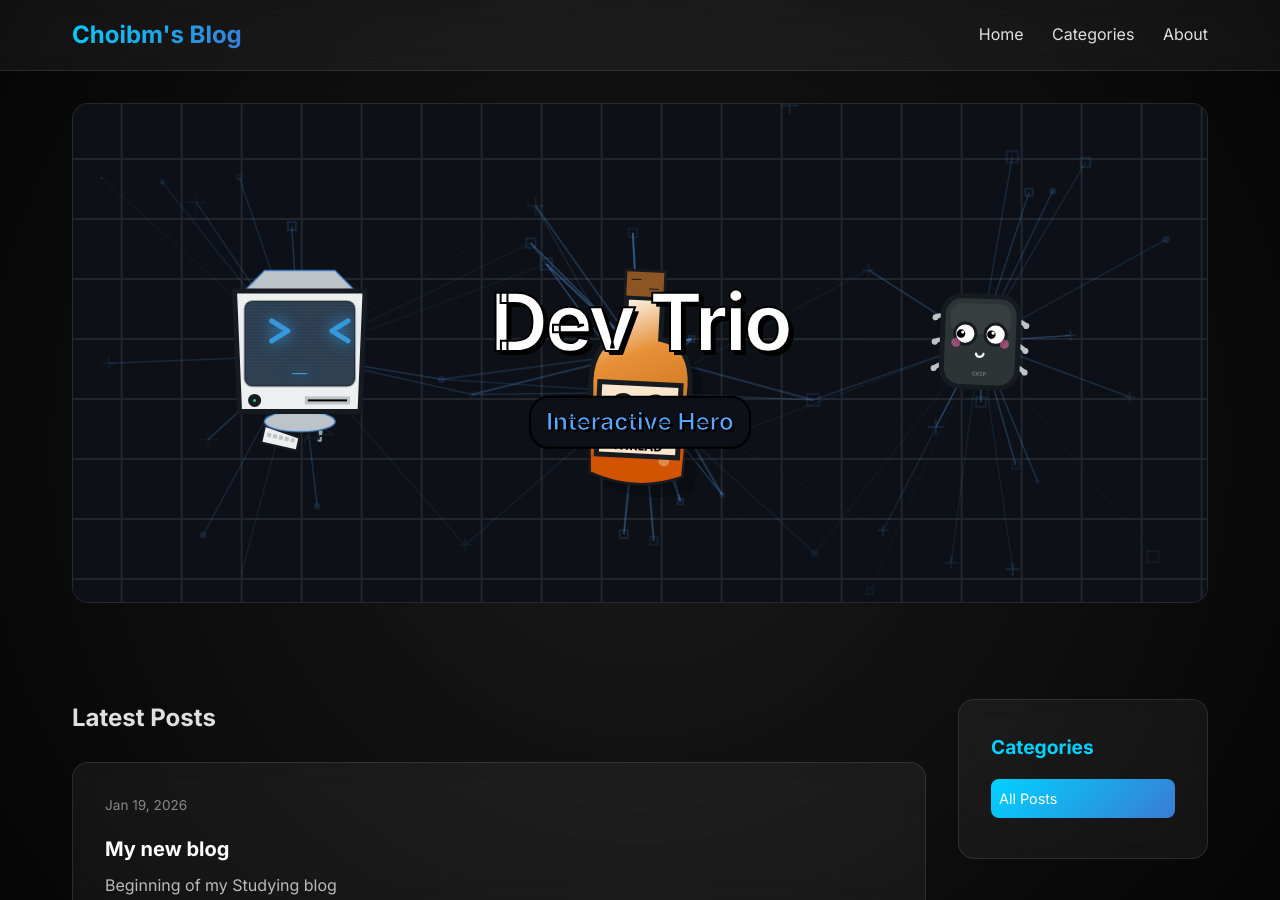
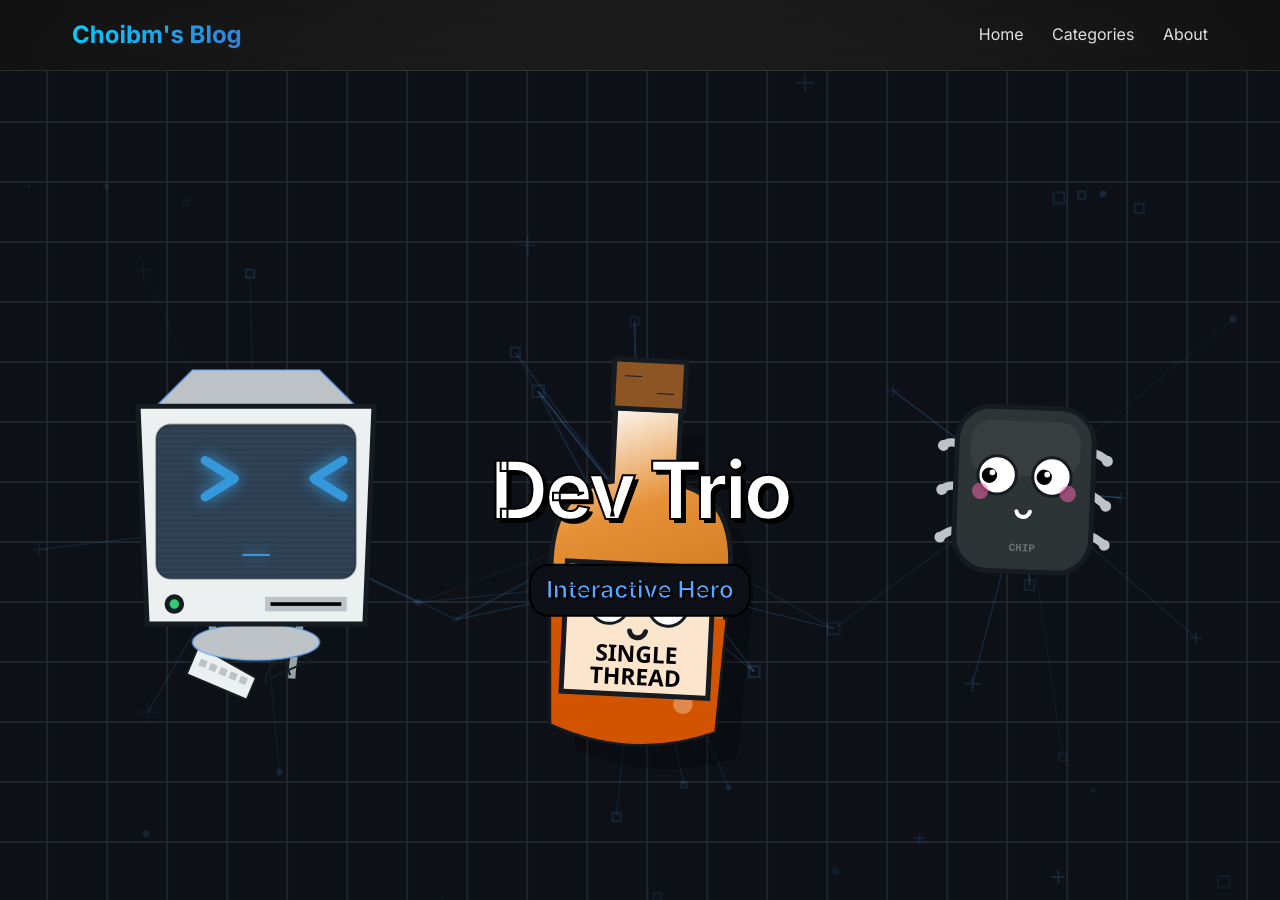
Before and after one commit to Choibm/choibm.github.io, a Jekyll site: the page built from index.html, in a window 1280 px wide and 900 px high. Built offline with Jekyll 4.4.1, drawn with Linux system fonts in a browser that asks for light colours.

Commit message:
Remove hero image restrictions

```diff
--- a/_layouts/default.html
+++ b/_layouts/default.html
@@ -26,9 +26,7 @@
 
 
     {% if page.show_hero %}
-    <div class="container">
-        {% include hero.html %}
-    </div>
+    {% include hero.html %}
     {% endif %}
 
     <div class="container main-layout">
--- a/assets/css/style.css
+++ b/assets/css/style.css
@@ -260,13 +260,10 @@ img {
 .hero-container {
     position: relative;
     width: 100%;
-    /* Adjust height as needed, e.g., 60vh or a fixed height */
-    height: 500px;
+    height: 100vh;
     overflow: hidden;
     background-color: #0d1117;
-    margin-bottom: 2rem;
-    border-radius: 16px;
-    border: 1px solid var(--glass-border);
+    margin-bottom: 0;
 }
 
 .hero-container canvas {
```
